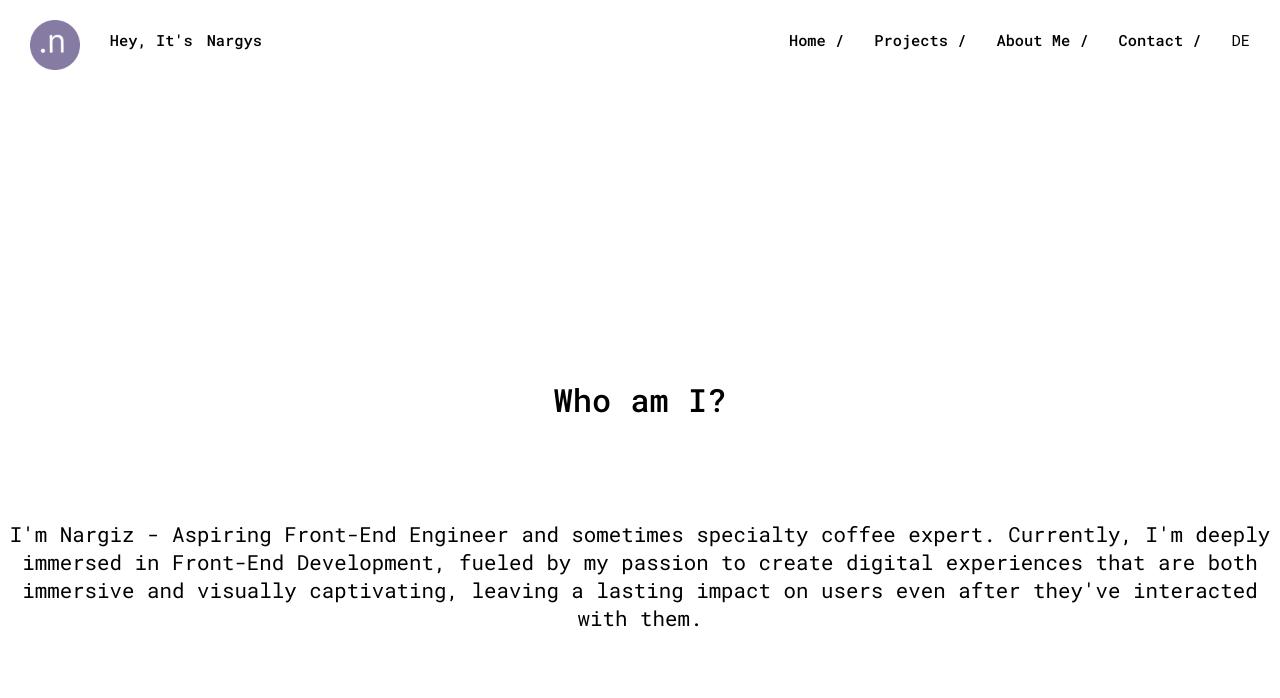
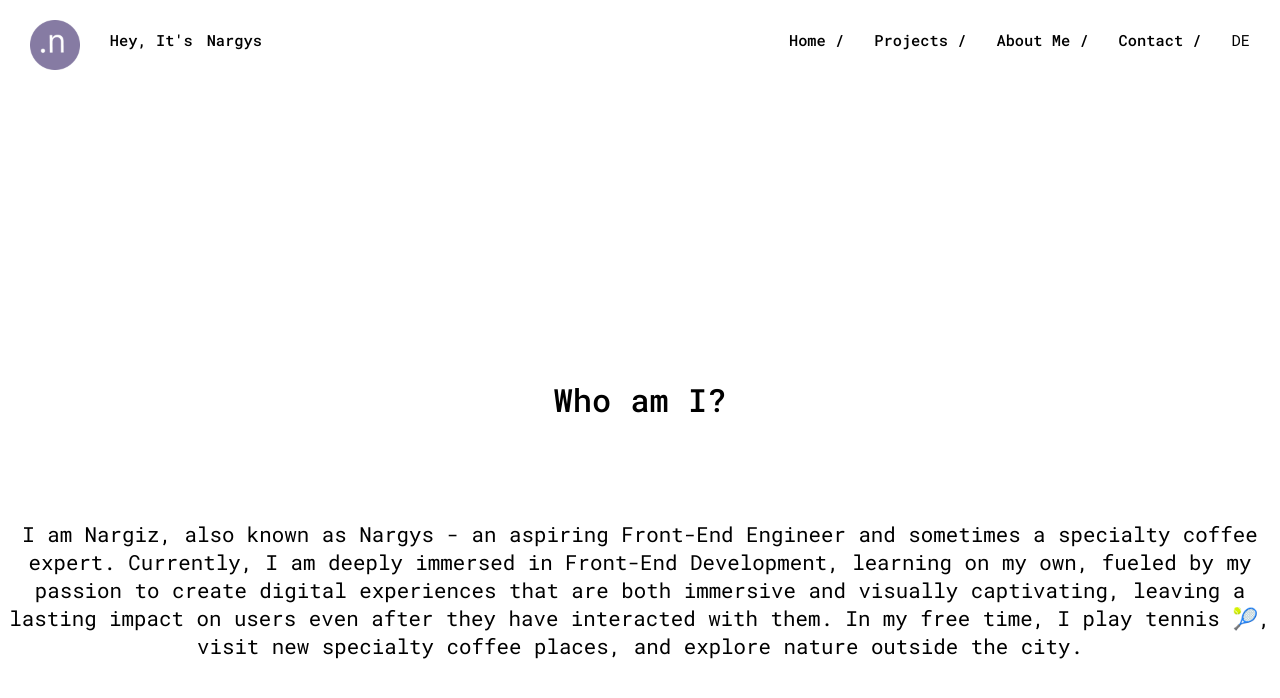
Before and after one commit to nargysc/portfolionrgs, a React (Create React App) app: page /about in a window 1280 px wide. Shown: the top 698 px of the page. Built offline with nearby package versions, Linux system fonts and the light colour scheme; a web font is replaced by a local one.

Commit message:
Languages

```diff
--- a/src/Components/About.js
+++ b/src/Components/About.js
@@ -11,13 +11,7 @@ function About() {
       <h1 className="textp">
         <span>Who am I?</span>
       </h1>
-      <p className="paragraphp">
-        I'm Nargiz - Aspiring Front-End Engineer and sometimes specialty coffee
-        expert. Currently, I'm deeply immersed in Front-End Development, fueled
-        by my passion to create digital experiences that are both immersive and
-        visually captivating, leaving a lasting impact on users even after
-        they've interacted with them.
-      </p>
+      <p className="paragraphp">{t("aboutpp")}</p>
     </div>
   );
 }
--- a/src/locales/de/translation.json
+++ b/src/locales/de/translation.json
@@ -13,6 +13,7 @@
     "clickfordemo":"Klicken Sie für GitHub Code",
     "myown":"Mein persönliches Portfolio",
     "titleproject":"Meine Reise in der Front-End-Programmierung und im Design blühte durch eine Vielzahl von Projekten auf. Angefangen mit HTML, CSS und JavaScript, habe ich mich zu dynamischen Anwendungen mit Bootstrap und React weiterentwickelt. SCSS steigerte meine stilistische Feinheit, während GSAP flüssige Animationen hinzufügte. MongoDB optimierte das Backend-Datenmanagement, und Figma vereinfachte das Design-Prototyping. Jedes Projekt war ein Meilenstein auf dem Weg zur Expertise und zur Gestaltung ansprechender digitaler Inhalte. Aber das hört hier nicht auf. Ich lerne ständig, mich an neue Technologien anzupassen.",
-    "footerinfo":"WENN DU HALLO SAGEN MÖCHTEST, NIMM KONTAKT MIT MIR AUF. ICH WERDE MICH SEHR FREUEN, VON DIR ZU HÖREN"
+    "footerinfo":"WENN DU HALLO SAGEN MÖCHTEST, NIMM KONTAKT MIT MIR AUF. ICH WERDE MICH SEHR FREUEN, VON DIR ZU HÖREN",
+    "aboutpp":"Ich bin Nargiz, auch bekannt als Nargys - angehende Front-End-Entwicklerin und manchmal Expertin für Spezialitätenkaffee. Aktuell tauche ich tief in die Front-End-Entwicklung ein und lerne eigenständig, angetrieben von meiner Leidenschaft, digitale Erlebnisse zu schaffen, die sowohl fesselnd als auch visuell ansprechend sind und auch nach dem Interagieren mit ihnen bei den Nutzern einen bleibenden Eindruck hinterlassen. In meiner Freizeit spiele ich Tennis 🎾, besuche neue Spezialitätenkaffee-Lokale und erkunde die Natur außerhalb der Stadt."
 
 }
--- a/src/locales/en/translation.json
+++ b/src/locales/en/translation.json
@@ -13,7 +13,8 @@
                   "clickfordemo":"Click for GitHub",
                       "myown":"My Own Portfolio",
                       "titleproject":"My journey in front-end programming and design blossomed through a variety of projects. Starting with HTML, CSS, and JavaScript, I progressed to dynamic applications with Bootstrap and React. SCSS boosted my styling finesse, while GSAP added fluid animations. MongoDB streamlined backend data management, and Figma simplified design prototyping. Each project was a stepping stone toward expertise, crafting engaging digital content. But this doesn't stop here. I am always learning to adapt new technologies.",
-                      "footerinfo":"IF YOU WANT TO SAY HELLO, GET IN TOUCH WITH ME, I'LL BE VERY HAPPY TO HEAR FROM YOU"
+                      "footerinfo":"IF YOU WANT TO SAY HELLO, GET IN TOUCH WITH ME, I'LL BE VERY HAPPY TO HEAR FROM YOU",
+                        "aboutpp":"I am Nargiz, also known as Nargys - an aspiring Front-End Engineer and sometimes a specialty coffee expert. Currently, I am deeply immersed in Front-End Development, learning on my own, fueled by my passion to create digital experiences that are both immersive and visually captivating, leaving a lasting impact on users even after they have interacted with them. In my free time, I play tennis 🎾, visit new specialty coffee places, and explore nature outside the city."
 
 
 
```
